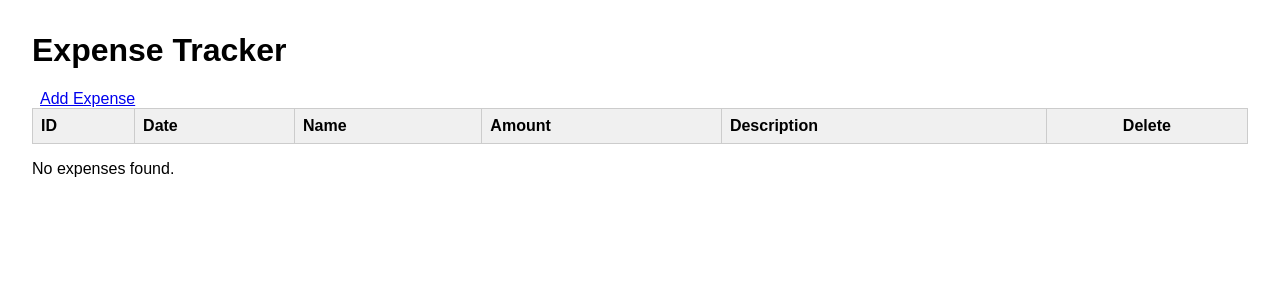
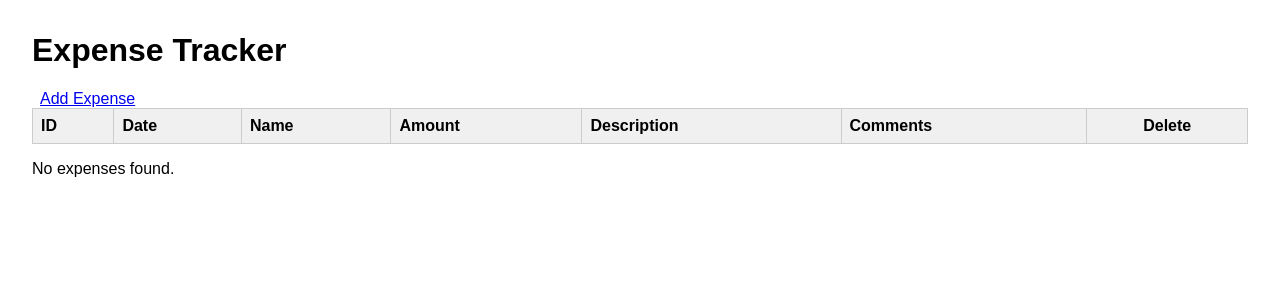
Before and after one commit to im-sandbox-lavanya/expense-tracker, a Flask app: template templates/index.html in a window 1280 px wide. Shown: the top 300 px of the page. Run offline with Flask 3, Linux system fonts and the light colour scheme; the template is opened without the code that fills it: most values are stand-ins (such as "Sample title", 1, 10 or a date in 2020); lists and menus that the app fills with data are empty.

Commit message:
Add expenses data and update index rendering to include enumeration

```diff
--- a/templates/index.html
+++ b/templates/index.html
@@ -22,6 +22,7 @@
             <th>Name</th>
             <th>Amount</th>
             <th>Description</th>
+            <th>Comments</th>
             <th class="actions">Delete</th>
         </tr>
         {% for idx, exp in enumerate(expenses) %}
@@ -31,6 +32,7 @@
             <td>{{ exp.name }}</td>
             <td>{{ '%.2f'|format(exp.amount) }}</td>
             <td>{{ exp.description }}</td>
+            <td>{{ exp.comments if exp.comments is defined else '' }}</td>
             <td class="actions">
                 <form action="{{ url_for('delete_expense', idx=idx) }}" method="post" style="display:inline;">
                     <button type="submit" onclick="return confirm('Delete this expense?');">Delete</button>
```
